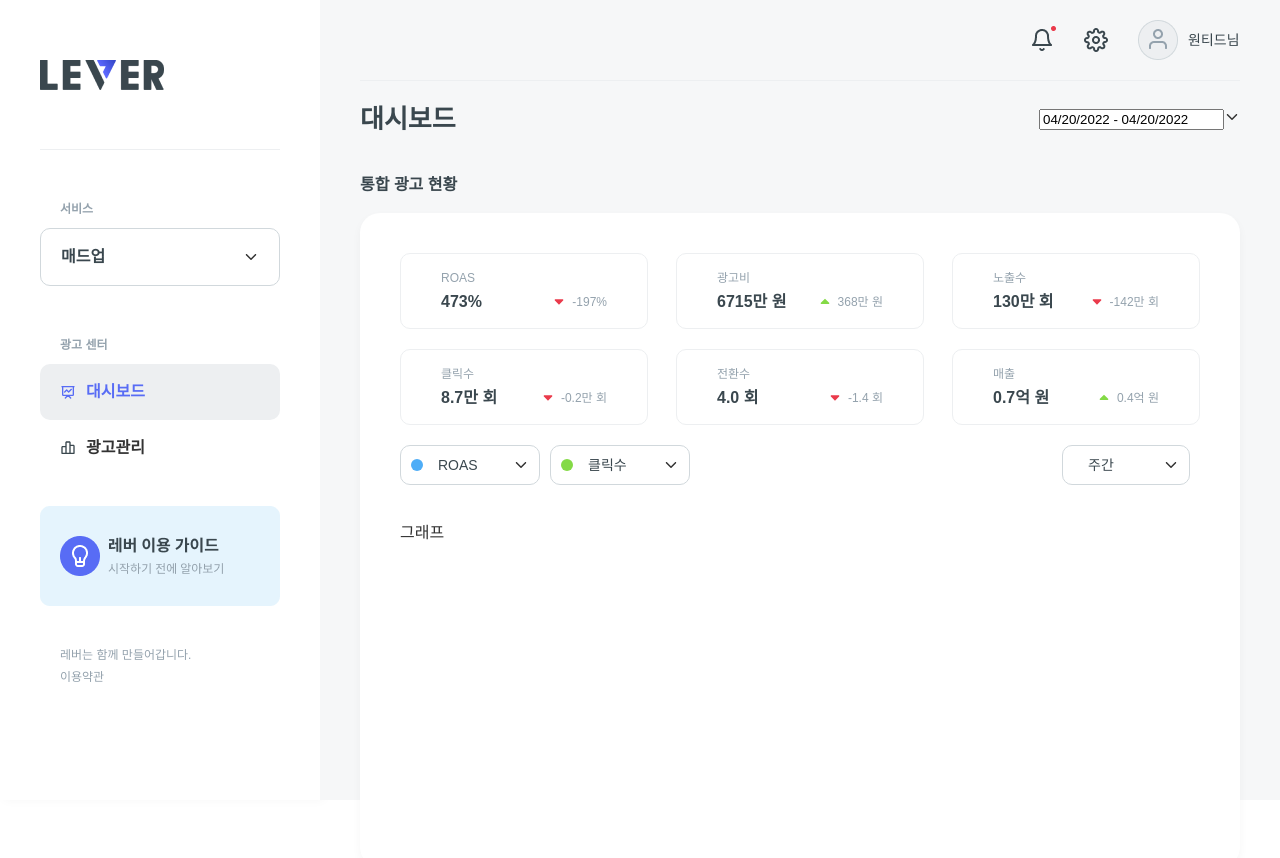
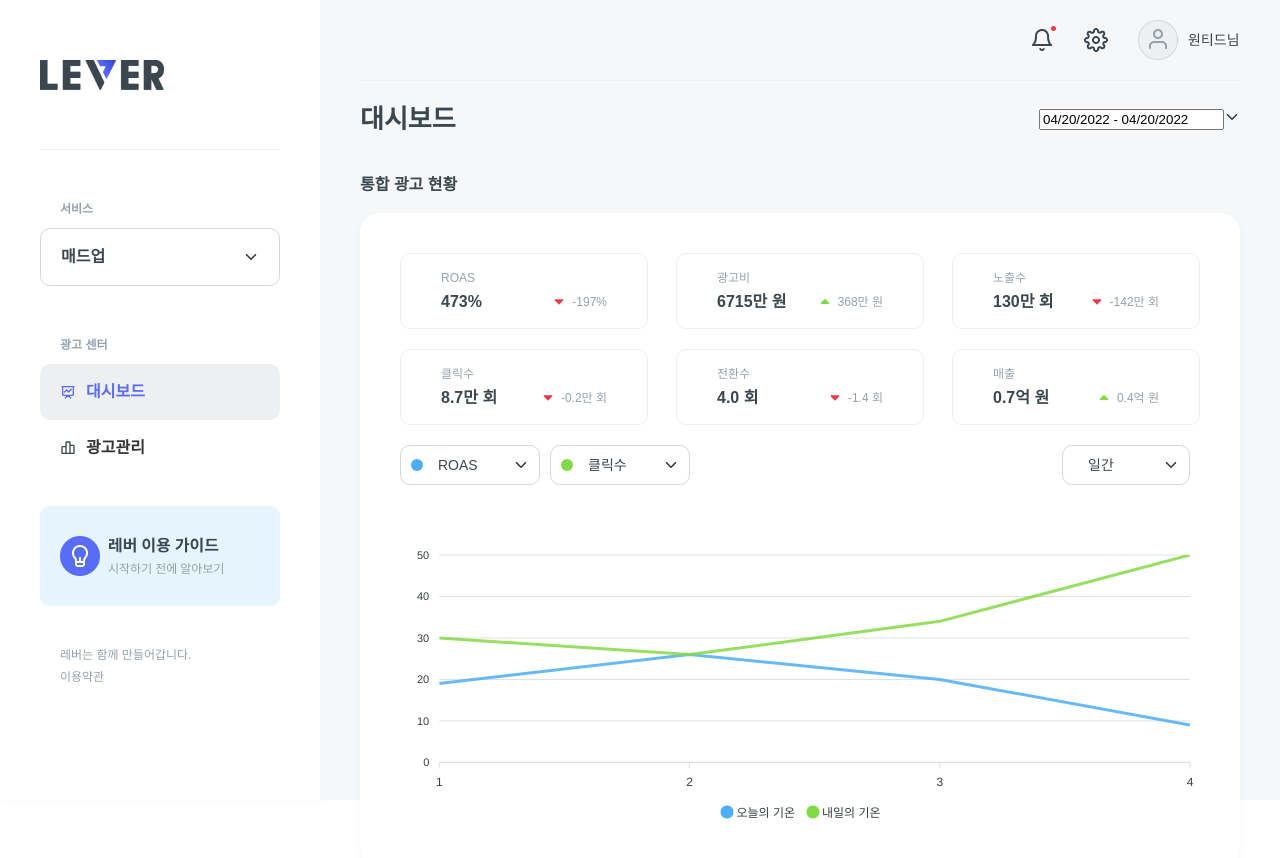
Before and after one commit to strongpond/ad-management-service, a React (Create React App) app: page / in a window 1280 px wide. Shown: the top 858 px of the page. Built offline with nearby package versions, Linux system fonts and the light colour scheme.

Commit message:
Feat: apexchart 레이아웃 구현

```diff
--- a/package.json
+++ b/package.json
@@ -6,10 +6,12 @@
     "@testing-library/jest-dom": "^5.16.5",
     "@testing-library/react": "^13.4.0",
     "@testing-library/user-event": "^13.5.0",
+    "apexcharts": "^3.36.3",
     "axios": "^1.1.3",
     "chart.js": "^4.1.2",
     "dayjs": "^1.11.6",
     "react": "^18.2.0",
+    "react-apexcharts": "^1.4.0",
     "react-chartjs-2": "^5.2.0",
     "react-datepicker": "^4.8.0",
     "react-dom": "^18.2.0",
--- a/src/components/Dashboard/Board.js
+++ b/src/components/Dashboard/Board.js
@@ -3,16 +3,17 @@ import { TiArrowSortedDown, TiArrowSortedUp } from "react-icons/ti";
 import styled from "styled-components";
 import { PeriodDropDown } from "../DropDown";
 import FilterDropDown from "../DropDown/FilterDropDown";
+import ApexCharts from "react-apexcharts";
 
 const Board = ({ filterData, prevData }) => {
   const [filterSumData, setFilterSumData] = useState([]);
   const [prevSumData, setPrevSumData] = useState([]);
   const [filteredTitle, setFilteredTitle] = useState("ROAS");
   const [filteredTitle2, setFilteredTitle2] = useState("클릭수");
-  const [periodTitle, setPeriodTitle] = useState("주간");
+  const [periodTitle, setPeriodTitle] = useState("일간");
   const filterDataLength = filterData.length;
   const prevDataLength = prevData.length;
-  const periodList = ["주간", "월간"];
+  const periodList = ["일간", "주간"];
 
   const getSumObject = data => {
     return data.reduce((acc, curr) => {
@@ -122,7 +123,31 @@ const Board = ({ filterData, prevData }) => {
             <IoIosArrowDown />
           </ChartDateFilterBox> */}
         </ChartViewBox>
-        <Chart>그래프</Chart>
+        <Chart>
+          <ApexCharts
+            height={300}
+            type="line"
+            series={[
+              { name: "오늘의 기온", data: [19, 26, 20, 9] },
+              { name: "내일의 기온", data: [30, 26, 34, 50] },
+            ]}
+            options={{
+              chart: {
+                height: 100,
+                width: 100,
+                toolbar: {
+                  show: false,
+                },
+              },
+              colors: [blue, green],
+              stroke: {
+                width: [3, 3],
+                curve: "straight",
+                dashArray: [0, 0],
+              },
+            }}
+          />
+        </Chart>
       </ChartBox>
     </Container>
   );
--- a/src/components/DropDown/FilterDropDown.js
+++ b/src/components/DropDown/FilterDropDown.js
@@ -77,4 +77,5 @@ const DropList = styled.ul`
   border-radius: 0 0 10px 10px;
   background-color: ${({ theme }) => theme.colors.white};
   transition: height 0.3s ease;
+  z-index: 1;
 `;
--- a/src/components/DropDown/PeriodDropDown.js
+++ b/src/components/DropDown/PeriodDropDown.js
@@ -75,4 +75,5 @@ const DropList = styled.ul`
   border-radius: 0 0 10px 10px;
   background-color: ${({ theme }) => theme.colors.white};
   transition: height 0.3s ease;
+  z-index: 1;
 `;
```
Also changed, not shown: 1 other file (tests, documents, lock files or other folders).
